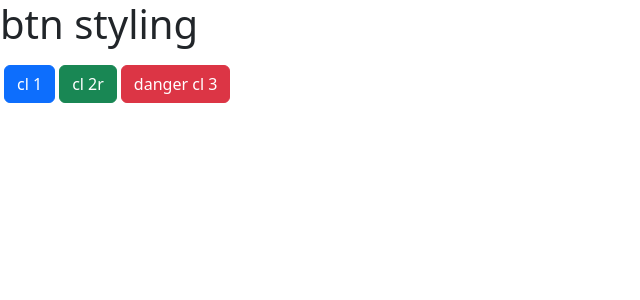
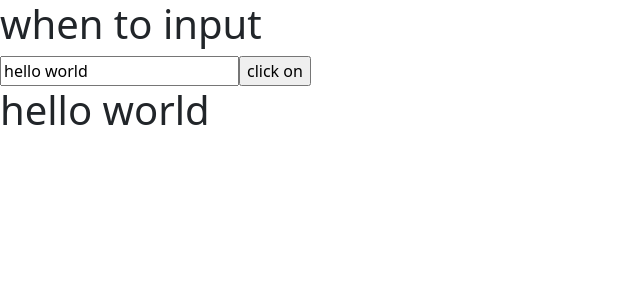
Before and after one commit to Mayuresh0210/my-app, a React (Create React App) app: page / in a window 1280 px wide. Shown: the top 300 px of the page, without its empty margins (0-640 px from the left). Built offline with nearby package versions, Linux system fonts and the light colour scheme.

Commit message:
capture the input

```diff
--- a/src/App.js
+++ b/src/App.js
@@ -2,36 +2,32 @@
 
 import {useState} from "react";
 
+function App(){
 
-function App() {
+  let [Message , setMessage] = useState("hello world");
 
-  let cl1 =() => {
+  let updatemessage = (e)=>{
 
-    console.log("hello");
-  };
-  let cl2 =(e) => {
-    console.log(e);
+    setMessage(e.target.value);
   };
 
-  //custom parameter
-  let cl3 =(p1) => {
-    console.log(p1);
-  };
+return(
 
-  return (
+  <div>
+    <h1>when to input </h1>
+
+    <input type="text" placeholder="enter a message"  value={Message} onChange={updatemessage}/>
+    <input type="button" value="click on"/>
+
+    <h1>{Message}</h1>
 
 
-    <div>
-      <h1>btn styling </h1>
-      <h1>
-        <input
-        className="btn btn-primary ms-1" type="button" value="cl 1" onClick={cl1}/>
-        <input  className="btn btn-success ms-1 " type="button" value="cl 2r" onClick={cl2}/>
-        <input   className="btn btn-danger ms-1"type="button" value="danger cl 3"  onClick={() => cl3("danger")}/>
-      </h1>
-      </div>
+  </div>
 
-  );
+
+
+);
+
 }
 
 export default App;
```
